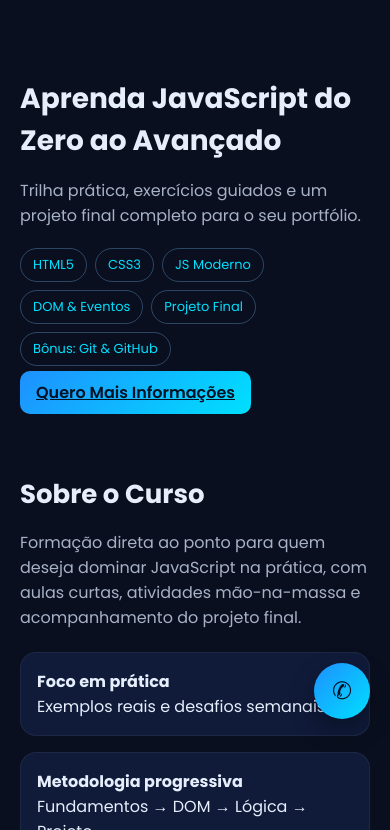
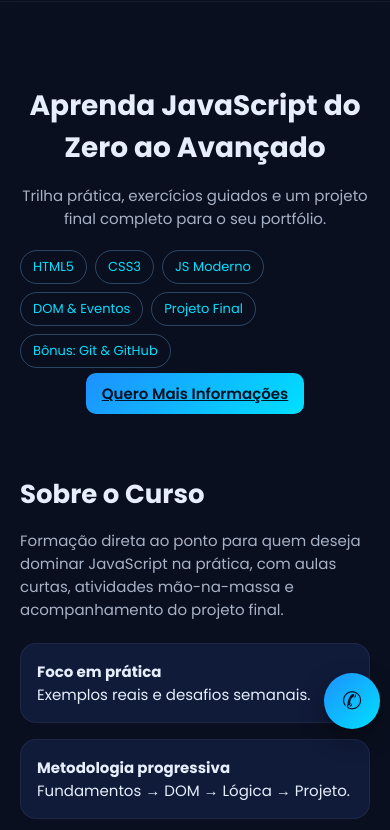
Before and after one commit to HLSOLUTIONS360/site-curso-js, a plain HTML site: page index.html in a window 390 px wide. Shown: the part 105-935 px from the top of the page. Drawn offline with Linux system fonts and the light colour scheme.

Commit message:
Atualização no Layout

```diff
--- a/index.html
+++ b/index.html
@@ -46,6 +46,42 @@
     .fab-menu a{text-decoration:none;color:var(--text);background:rgba(16,27,58,.9);border:1px solid rgba(124,196,255,.3);padding:8px 12px;border-radius:10px;margin-top:5px}
     @media(max-width:900px){.cards{grid-template-columns:1fr 1fr}}
     @media(max-width:620px){.cards{grid-template-columns:1fr}}
+
+
+/* Responsividade para celulares */
+@media (max-width: 768px) {
+  body {
+    font-size: 15px;
+    padding: 0;
+  }
+
+  nav {
+    flex-direction: column;
+    align-items: flex-start;
+  }
+
+  .hero {
+    grid-template-columns: 1fr; /* tudo em uma coluna */
+    text-align: center;
+  }
+
+  .cards {
+    grid-template-columns: 1fr; /* cards empilhados */
+  }
+
+  .btn {
+    width: 100%;
+    text-align: center;
+  }
+
+  /* Ajuste o botão flutuante */
+  .fab {
+    right: 10px;
+    bottom: 10px;
+  }
+}
+
+
   </style>
 </head>
 <body>
```
